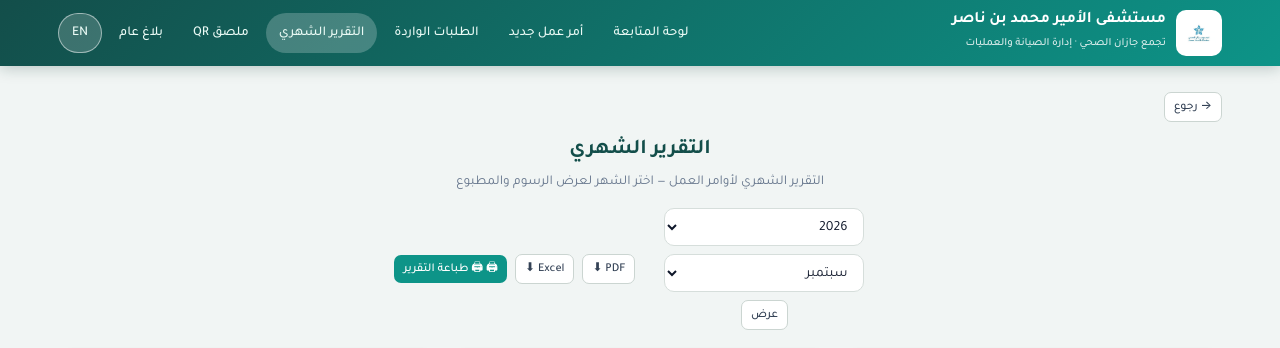
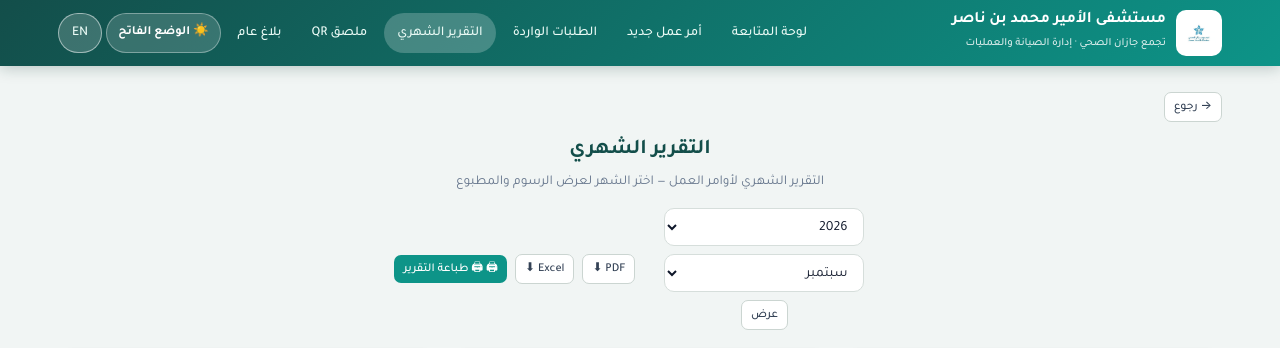
Before and after one commit to an2sj/maintenance-system-27, a FastAPI app: page /monthly in a window 1280 px wide. Shown: the top 348 px of the page. Run offline with FastAPI, Linux system fonts and the light colour scheme; data that the repository does not hold is empty; some libraries are stand-ins or nearby versions.

Commit message:
الوضع الداكن: زر في الشريط العلوي يبدّل داكن/فاتح مع حفظ تلقائي في localStorage + تنسيقات dark-mode شاملة في style.css (cards/جداول/حقول/أزرار/طباعة)

```diff
--- a/static/style.css
+++ b/static/style.css
@@ -390,3 +390,66 @@ table.tbl-mini td { padding: 7px 11px; }
   .mini-tables { grid-template-columns: 1fr 1fr; }
 }
 @page { size: A4 portrait; margin: 12mm; }
+
+/* ---------------- Dark Mode ---------------- */
+.btn-dark-toggle {
+  background: rgba(255, 255, 255, .16);
+  color: #fff;
+  border: 1px solid rgba(255, 255, 255, .35);
+  padding: 5px 11px;
+  border-radius: 999px;
+  cursor: pointer;
+  font-size: 12.5px;
+  font-weight: 700;
+  transition: all .3s ease;
+  white-space: nowrap;
+}
+.btn-dark-toggle:hover { background: rgba(255, 255, 255, .28); }
+
+body.dark-mode {
+  --bg: #121212;
+  --card: #1e1e1e;
+  --ink: #e5e7eb;
+  --muted: #9ca3af;
+  --line: #333333;
+  --shadow: 0 1px 3px rgba(0, 0, 0, .5), 0 6px 20px rgba(0, 0, 0, .4);
+  --amber-bg: #3a2e14; --amber-tx: #fbbf24;
+  --blue-bg: #1d2b4a;  --blue-tx: #93c5fd;
+  --green-bg: #14322a; --green-tx: #6ee7b7;
+  --red-bg: #3b1d1d;   --red-tx: #fca5a5;
+  background-color: var(--bg);
+  color: var(--ink);
+}
+body.dark-mode a { color: #5eead4; }
+body.dark-mode .card,
+body.dark-mode .container,
+body.dark-mode .doc,
+body.dark-mode .tbl-wrap,
+body.dark-mode th,
+body.dark-mode td,
+body.dark-mode .toolbar,
+body.dark-mode .cookies-bar { background-color: var(--card); color: var(--ink); border-color: var(--line); }
+body.dark-mode table.tbl th { background: #262626; color: #d1fae5; border-color: var(--line); }
+body.dark-mode table.tbl td { border-bottom-color: var(--line); }
+body.dark-mode input,
+body.dark-mode select,
+body.dark-mode textarea {
+  background-color: #2a2a2a; color: #fff; border-color: #444;
+}
+body.dark-mode label, body.dark-mode h1, body.dark-mode h2, body.dark-mode h3,
+body.dark-mode h4, body.dark-mode h5, body.dark-mode h6,
+body.dark-mode p, body.dark-mode strong, body.dark-mode li,
+body.dark-mode .kv b, body.dark-mode .kv-table td { color: var(--ink); }
+body.dark-mode .doc-desc, body.dark-mode .doc-label,
+body.dark-mode .page-head .sub, body.dark-mode .chart-card h3 { color: var(--ink); }
+body.dark-mode .chart-card, body.dark-mode .chart-card h3 { background: var(--card); }
+body.dark-mode .thumb, body.dark-mode .media-item { background: #262626; }
+body.dark-mode code.qr-url { background: #2a2a2a; color: #d1fae5; }
+body.dark-mode button.btn-ghost { background: #2a2a2a; color: var(--ink); border-color: #4a5568; }
+body.dark-mode button:not(.btn-primary):not(.btn-danger):not(.btn-wa):not(.btn-ai) { background-color: #2d3748; color: #fff; border-color: #4a5568; }
+@media print {
+  body.dark-mode, body.dark-mode .card, body.dark-mode .doc,
+  body.dark-mode .tbl-wrap, body.dark-mode table, body.dark-mode td,
+  body.dark-mode th { background: #fff !important; color: #000 !important; }
+  .btn-dark-toggle { display: none; }
+}
--- a/templates/base.html
+++ b/templates/base.html
@@ -9,7 +9,7 @@
   <link rel="preconnect" href="https://fonts.googleapis.com">
   <link rel="preconnect" href="https://fonts.gstatic.com" crossorigin>
   <link href="https://fonts.googleapis.com/css2?family=Tajawal:wght@400;500;700&display=swap" rel="stylesheet">
-  <link rel="stylesheet" href="/static/style.css?v=5">
+  <link rel="stylesheet" href="/static/style.css?v=6">
   <style>.back-row { margin: 10px 0; }</style>
   {% block head %}{% endblock %}
 </head>
@@ -34,6 +34,9 @@
       <a href="/monthly" {% if path == '/monthly' %}class="active"{% endif %}>{{ tr('nav_monthly') }}</a>
       <a href="/poster" {% if path == '/poster' %}class="active"{% endif %}>{{ tr('nav_poster') }}</a>
       <a href="/report" title="{{ tr('title_report') }}">{{ 'بلاغ عام' if LANG == 'ar' else 'Public Report' }}</a>
+      <button id="darkModeToggle" class="btn-dark-toggle" type="button"
+              data-dark-ar="🌙 الوضع الداكن" data-light-ar="☀️ الوضع الفاتح"
+              title="{{ 'تبديل الوضع الداكن / الفاتح' if LANG == 'ar' else 'Toggle dark / light mode' }}">{{ '🌙 الوضع الداكن' if LANG == 'ar' else '🌙 Dark' }}</button>
       <a class="lang-toggle" href="?lang={{ 'ar' if LANG == 'en' else 'en' }}">{{ tr('lang_switch') }}</a>
       {% if protected %}<a href="/logout" class="logout">{{ tr('nav_logout') }}</a>{% endif %}
     </nav>
@@ -60,6 +63,33 @@ function goBack() {
   if (window.history.length > 1) { window.history.back(); }
   else { window.location.href = '/'; }
 }
+
+/* الوضع الداكن: تبديل + حفظ تلقائي في localStorage */
+(function () {
+  var btn = document.getElementById('darkModeToggle');
+  var darkAr = btn.getAttribute('data-dark-ar');
+  var lightAr = btn.getAttribute('data-light-ar');
+  var darkEn = '☀️ Light';
+  var lightEn = '🌙 Dark';
+  function label(dark) {
+    if (!btn) return;
+    btn.innerHTML = dark ? (darkAr || darkEn) : (lightAr || lightEn);
+  }
+  function apply(saved) {
+    var dark = saved === 'dark';
+    document.body.classList.toggle('dark-mode', dark);
+    label(dark);
+  }
+  apply(localStorage.getItem('theme') === 'dark' ? 'dark' : 'light');
+  if (btn) {
+    btn.addEventListener('click', function () {
+      var dark = !document.body.classList.contains('dark-mode');
+      document.body.classList.toggle('dark-mode', dark);
+      localStorage.setItem('theme', dark ? 'dark' : 'light');
+      label(dark);
+    });
+  }
+})();
 </script>
 
 {% block scripts %}{% endblock %}
--- a/templates/login.html
+++ b/templates/login.html
@@ -5,7 +5,7 @@
   <meta name="viewport" content="width=device-width, initial-scale=1, viewport-fit=cover">
   <title>{{ tr('login_title') }} | {{ HOSPITAL_NAME }}</title>
   <link href="https://fonts.googleapis.com/css2?family=Cairo:wght@400;600;700;800;900&display=swap" rel="stylesheet">
-  <link rel="stylesheet" href="/static/style.css?v=5">
+  <link rel="stylesheet" href="/static/style.css?v=6">
 </head>
 <body class="auth-body">
 
--- a/templates/public_report.html
+++ b/templates/public_report.html
@@ -6,7 +6,7 @@
   <meta name="theme-color" content="#0d9488">
   <title>{{ tr('title_report') }} | {{ HOSPITAL_NAME }}</title>
   <link href="https://fonts.googleapis.com/css2?family=Tajawal:wght@400;500;700&display=swap" rel="stylesheet">
-  <link rel="stylesheet" href="/static/style.css?v=5">
+  <link rel="stylesheet" href="/static/style.css?v=6">
   <style>
     .pub-lang { text-align: center; margin-bottom: 8px; }
     .pub-lang a { display: inline-block; padding: 6px 18px; border-radius: 999px; border: 1.5px solid var(--primary); color: var(--primary-darker); font-weight: 800; font-size: 13px; }
--- a/templates/rate.html
+++ b/templates/rate.html
@@ -5,7 +5,7 @@
   <meta name="viewport" content="width=device-width, initial-scale=1, viewport-fit=cover">
   <title>{{ 'تقييم الخدمة' if LANG == 'ar' else 'Rate Service' }} | {{ HOSPITAL_NAME }}</title>
   <link href="https://fonts.googleapis.com/css2?family=Cairo:wght@400;600;700;800;900&display=swap" rel="stylesheet">
-  <link rel="stylesheet" href="/static/style.css?v=5">
+  <link rel="stylesheet" href="/static/style.css?v=6">
 </head>
 <body>
 <main class="pub-wrap center-wrap" style="max-width:520px; margin:0 auto; padding:16px;">
--- a/templates/thanks.html
+++ b/templates/thanks.html
@@ -5,7 +5,7 @@
   <meta name="viewport" content="width=device-width, initial-scale=1, viewport-fit=cover">
   <title>{{ tr('thanks_title') }} | {{ HOSPITAL_NAME }}</title>
   <link href="https://fonts.googleapis.com/css2?family=Cairo:wght@400;600;700;800;900&display=swap" rel="stylesheet">
-  <link rel="stylesheet" href="/static/style.css?v=5">
+  <link rel="stylesheet" href="/static/style.css?v=6">
 </head>
 <body>
 
--- a/templates/track.html
+++ b/templates/track.html
@@ -5,7 +5,7 @@
   <meta name="viewport" content="width=device-width, initial-scale=1, viewport-fit=cover">
   <title>{{ tr('track_status') }} | {{ HOSPITAL_NAME }}</title>
   <link href="https://fonts.googleapis.com/css2?family=Cairo:wght@400;600;700;800;900&display=swap" rel="stylesheet">
-  <link rel="stylesheet" href="/static/style.css?v=5">
+  <link rel="stylesheet" href="/static/style.css?v=6">
   <style>
     .pub-lang { text-align: center; margin-bottom: 8px; }
     .pub-lang a { display: inline-block; padding: 6px 18px; border-radius: 999px; border: 1.5px solid var(--primary); color: var(--primary-darker); font-weight: 800; font-size: 13px; }
```
